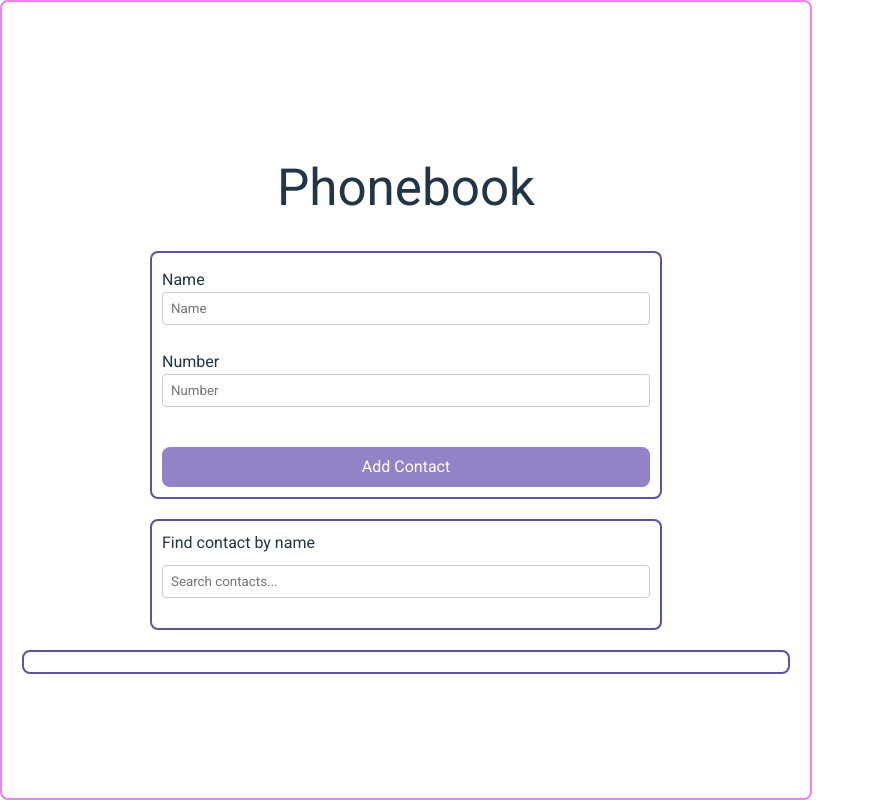
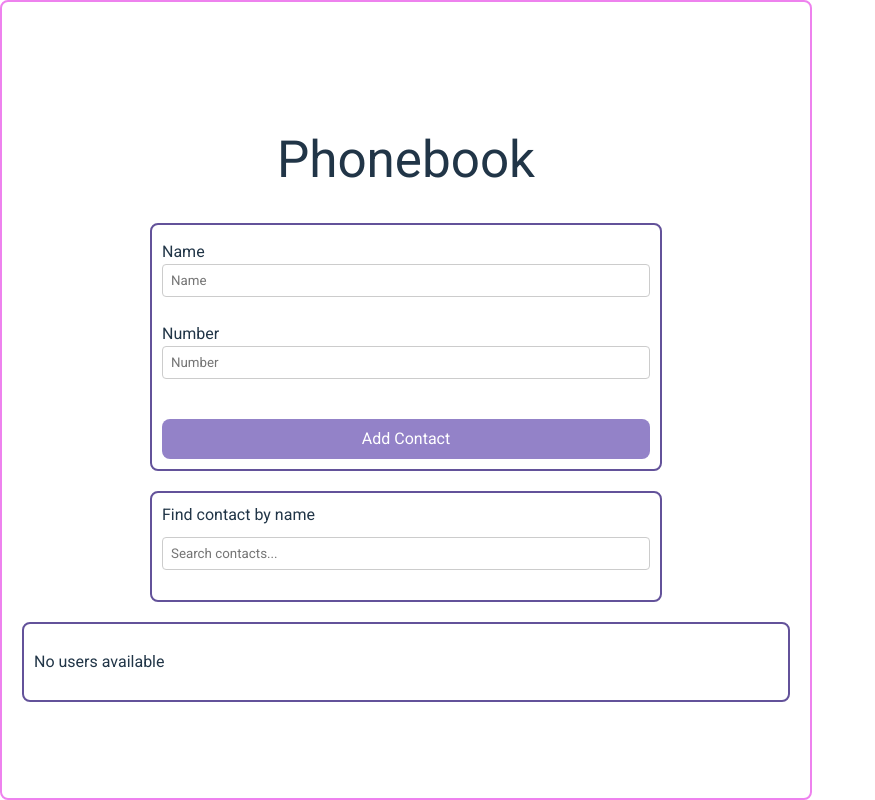
Before and after one commit to InnaSaienko/goit-react-hw-06, a React (Vite) app: page / in a window 1280 px wide. Shown: the whole page, without its empty margins (0-875 px from the left). Built offline with nearby package versions, Linux system fonts and the light colour scheme.

Commit message:
add logic where is no users

```diff
--- a/src/components/ContactList/ContactList.jsx
+++ b/src/components/ContactList/ContactList.jsx
@@ -6,7 +6,6 @@ import {useSelector} from "react-redux";
 const ContactList = () => {
     const users = useSelector(state => state.contacts.items);
     const filter = useSelector(state => state.filters.name);
-
     const getFilteredContacts = (userContacts, filterValue) => {
         if (filterValue !== "") {
             return userContacts.filter(
@@ -20,9 +19,14 @@ const ContactList = () => {
     const filteredContacts = getFilteredContacts(users, filter);
     return (
         <div className={s.list}>
-            {filteredContacts.map((contact, index) => (
-                <Contact key={index} contact={contact}/>
-            ))}
+            {filteredContacts.length === 0 ? (
+                <p>No users available</p>
+            ) : (
+                filteredContacts.map((contact) => (
+                        <Contact key={contact.id} contact={contact}/>
+                    ))
+                )
+            }
         </div>
     );
 }
```
